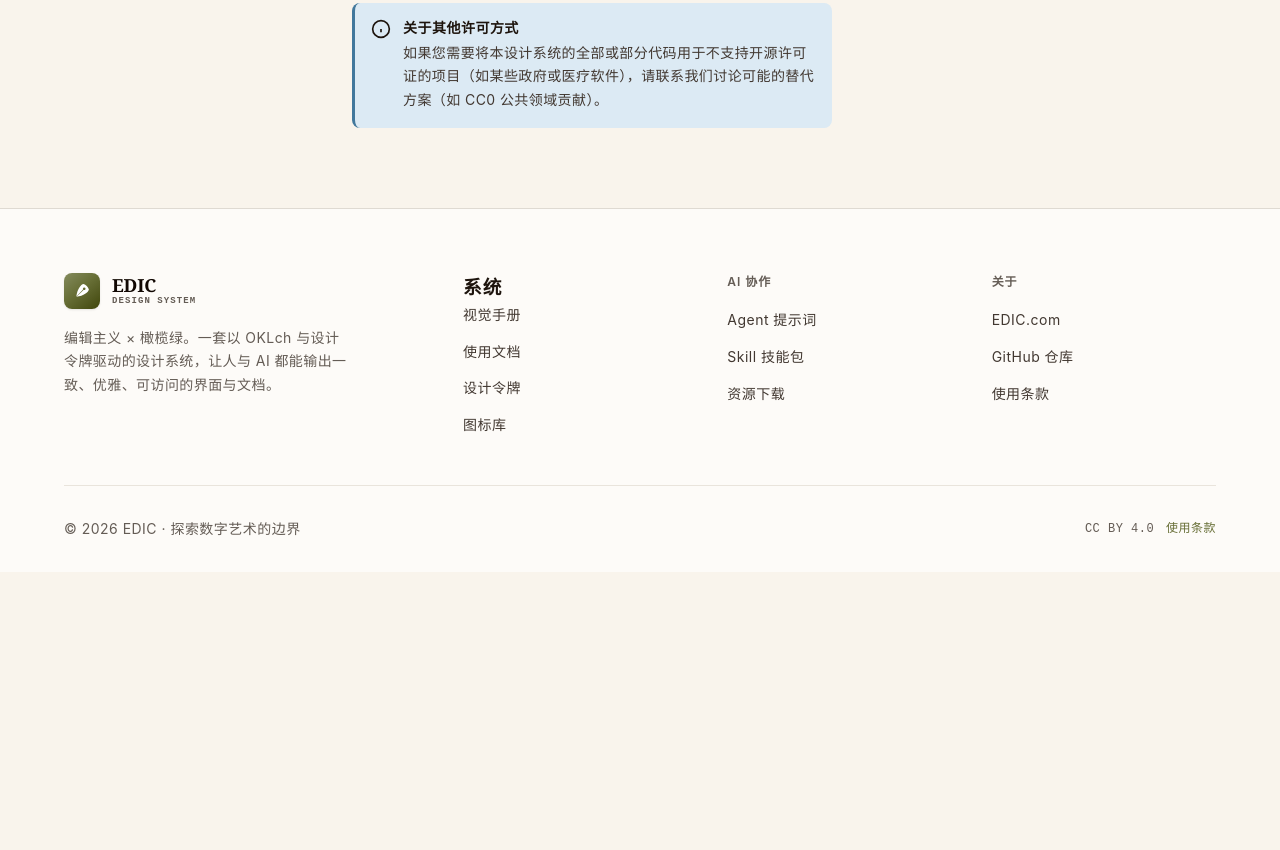
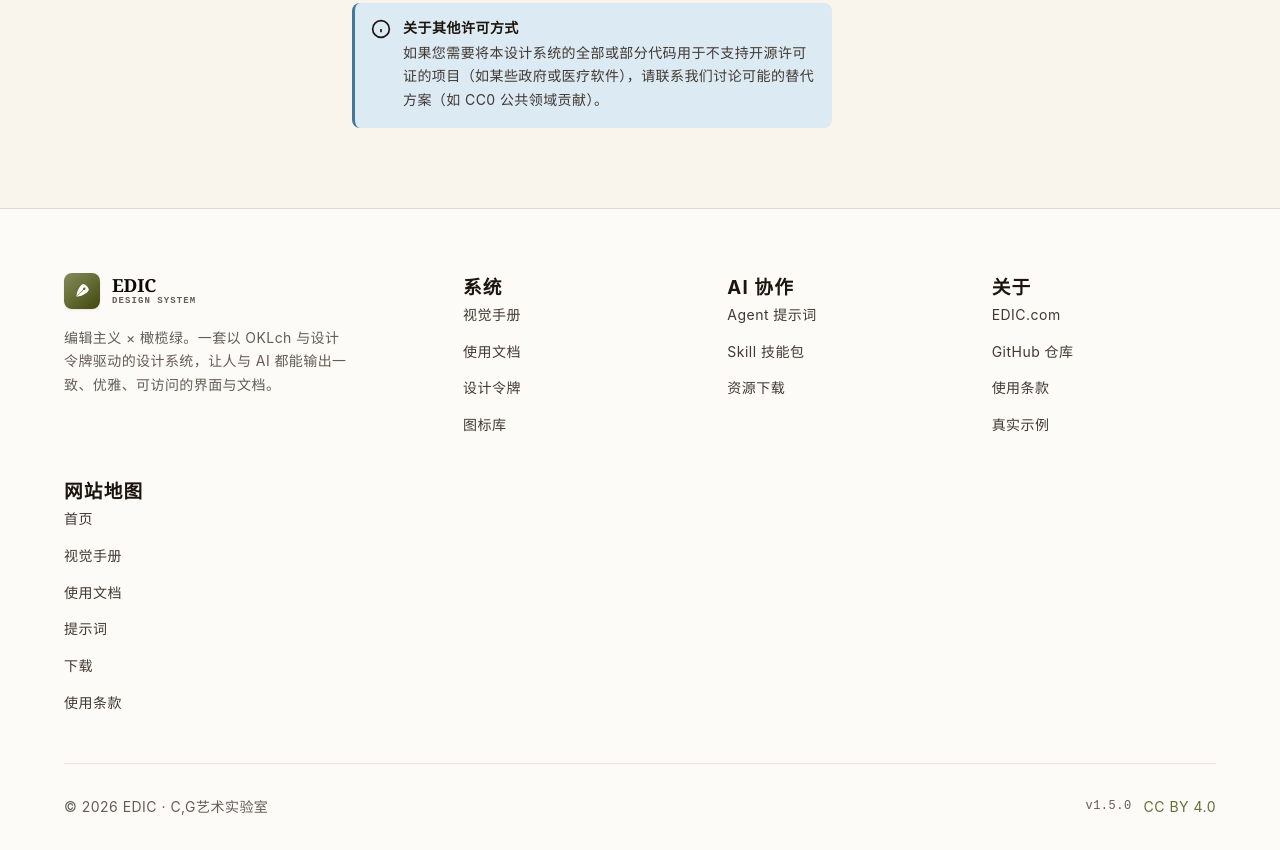
Before and after one commit to cgartlab/cgartlab-design-system, a website: page terms.html in a window 1280 px wide. Shown: the part 7435-8285 px from the top of the page. Before the commit the page ends 8007 px from the top, so only its background shows below. Drawn offline with Linux system fonts and the light colour scheme.

Commit message:
refactor(footer): unify footer layout, update copyright, and add site map
-统一所有HTML文件的页脚排版样式
-所有列标题统一使用h3标签
-版权信息从'探索数字艺术的边界'更新为'C,G艺术实验室'
-新增'网站地图'列，放到适当位置
-统一底部栏样式（版本号+CC BY 4.0）
-同步更新company.html meta description和handbook.html副标题

```diff
--- a/terms.html
+++ b/terms.html
@@ -345,7 +345,7 @@
         </ul>
       </div>
       <div class="ds-footer-col">
-        <h4>AI 协作</h4>
+        <h3>AI 协作</h3>
         <ul class="ds-footer-links">
           <li><a href="prompts.html">Agent 提示词</a></li>
           <li><a href="prompts.html#skill">Skill 技能包</a></li>
@@ -353,19 +353,31 @@
         </ul>
       </div>
       <div class="ds-footer-col">
-        <h4>关于</h4>
+        <h3>关于</h3>
         <ul class="ds-footer-links">
           <li><a href="https://cgartlab.com" target="_blank" rel="noopener">EDIC.com</a></li>
           <li><a href="https://github.com/cgartlab/cgartlab-design-system" target="_blank" rel="noopener">GitHub 仓库</a></li>
+          <li><a href="terms.html">使用条款</a></li>
+          <li><a href="downloads.html#examples">真实示例</a></li>
+        </ul>
+      </div>
+      <div class="ds-footer-col">
+        <h3>网站地图</h3>
+        <ul class="ds-footer-links">
+          <li><a href="index.html">首页</a></li>
+          <li><a href="handbook.html">视觉手册</a></li>
+          <li><a href="docs.html">使用文档</a></li>
+          <li><a href="prompts.html">提示词</a></li>
+          <li><a href="downloads.html">下载</a></li>
           <li><a href="terms.html">使用条款</a></li>
         </ul>
       </div>
     </div>
     <div class="ds-footer-bottom">
-      <span>© <span class="ds-year">2026</span> EDIC · 探索数字艺术的边界</span>
+      <span>© <span class="ds-year">2026</span> EDIC · C,G艺术实验室</span>
       <div class="ds-cluster">
-        <span class="ds-mono">CC BY 4.0</span>
-        <a href="terms.html" class="ds-mono" style="color:var(--ds-accent);text-decoration:none">使用条款</a>
+        <span class="ds-mono" data-ds-version>v1.5.0</span>
+        <a href="https://creativecommons.org/licenses/by/4.0/" target="_blank" rel="noopener" style="color:var(--ds-accent);text-decoration:none" title="本设计系统采用 CC BY 4.0 许可证">CC BY 4.0</a>
       </div>
     </div>
   </div>
```
Also changed, not shown: company.html (+1 -1 lines), docs.html (+14 -3 lines), downloads.html (+15 -4 lines), handbook.html (+15 -4 lines), index.html (+15 -4 lines), prompts.html (+14 -3 lines).
